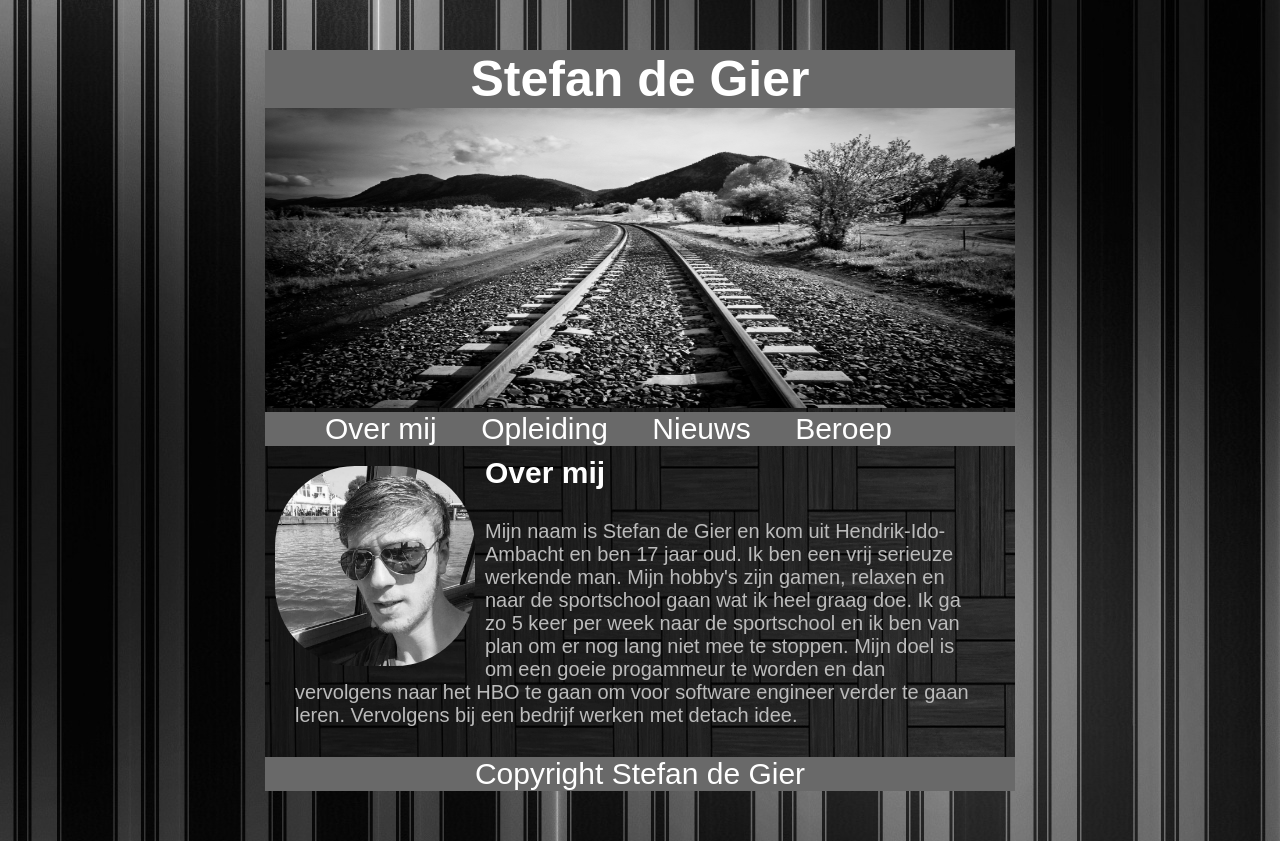
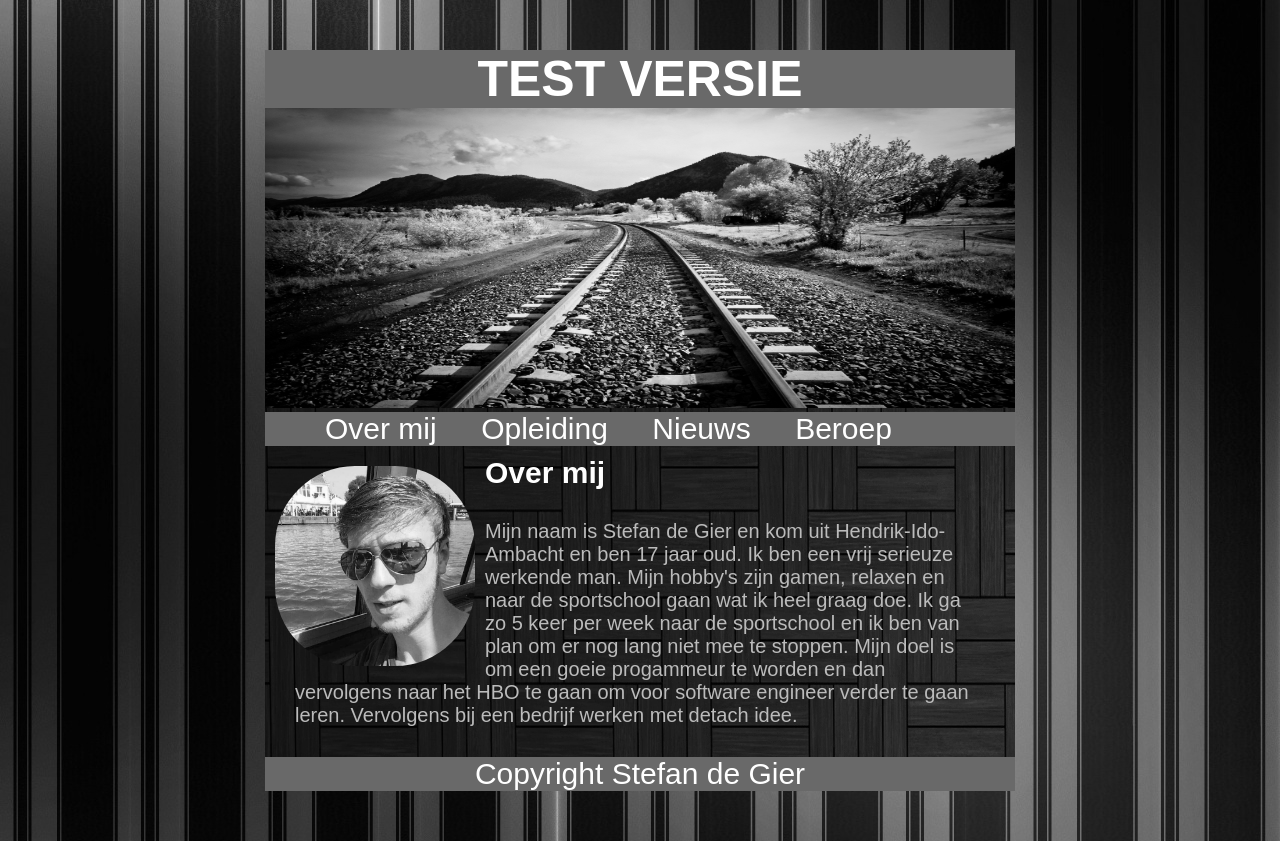
Before and after one commit to StefandeGier/StefandeGier.github.io, a plain HTML site: page index.html in a window 1280 px wide. Drawn offline with Linux system fonts and the light colour scheme.

Commit message:
Update index.html

```diff
--- a/index.html
+++ b/index.html
@@ -7,7 +7,7 @@
 </head>
 <body>
 <main>
-      <header> <h1>Stefan de Gier </h1>
+      <header> <h1>TEST VERSIE </h1>
 
       </header>
 
```
